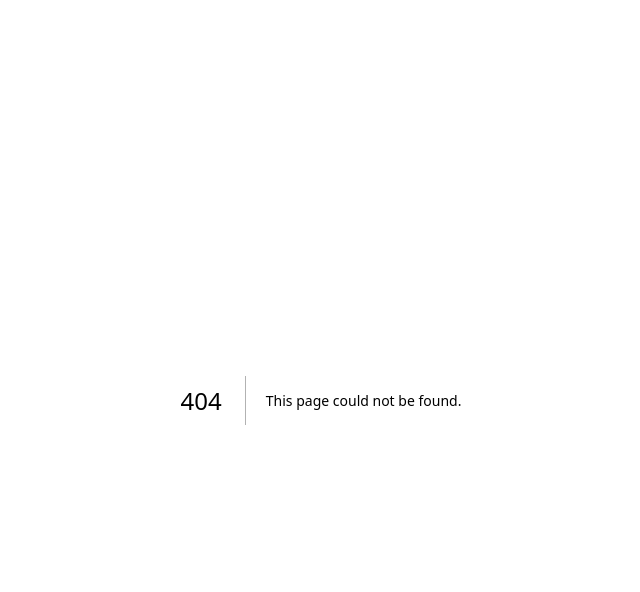
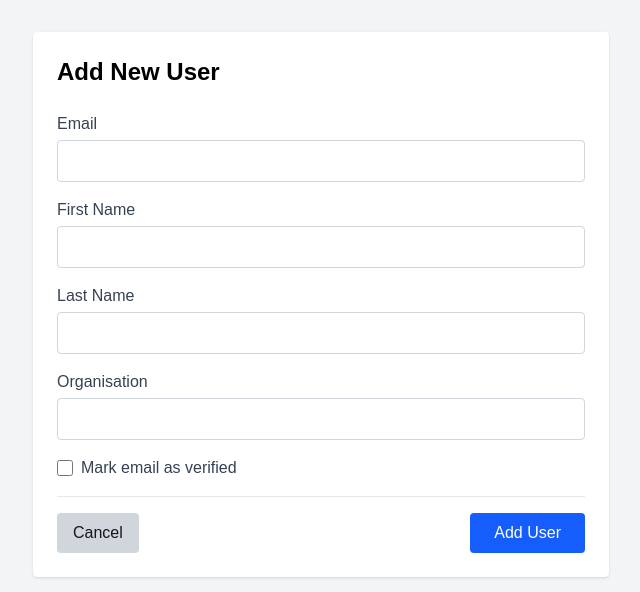
Before and after one commit to emeraldworkshop/eldersong-dashboard, a Next.js app: page /addUser in a window 1280 px wide. Before the commit this address had no page. Shown: the top 592 px of the page, without its empty margins (319-959 px from the left). Built offline with nearby package versions, Linux system fonts and the light colour scheme; no server answers.

Commit message:
added ui to add a new user and completed the fucntionlutyt to create a user

```diff
--- a/src/app/addNewUser/page.tsx
+++ /dev/null
@@ -1,7 +0,0 @@
-import React from 'react'
-
-export default function page() {
-    return (
-        <div>Add new users here</div>
-    )
-}
--- /dev/null
+++ b/src/app/addUser/page.tsx
@@ -0,0 +1,146 @@
+'use client';
+
+import React, { useState } from 'react';
+import { useRouter } from 'next/navigation';
+import { addNewUser } from '@/utils/user';
+
+export default function AddNewUserPage() {
+    const router = useRouter();
+
+    // Form state
+    const [email, setEmail] = useState('');
+    const [firstName, setFirstName] = useState('');
+    const [lastName, setLastName] = useState('');
+    const [organisation, setOrganisation] = useState('');
+    const [emailVerified, setEmailVerified] = useState(false);
+
+    // UI state
+    const [saving, setSaving] = useState(false);
+    const [error, setError] = useState<string | null>(null);
+
+    const handleSubmit = async (e: React.FormEvent) => {
+        e.preventDefault();
+        setError(null);
+        setSaving(true);
+
+        try {
+            const newUser = await addNewUser({
+                email: email,
+                fname: firstName,
+                lname: lastName,
+                org: organisation,
+                email_confirm: emailVerified, // or false if unverified
+            });
+            alert('User added with ID: ' + newUser.id);
+            router.back();
+        } catch (error) {
+            alert('Add user failed: ' + error);
+        } finally {
+            setSaving(false);
+        }
+    };
+
+    return (
+        <main className="min-h-screen bg-gray-100 p-8">
+            <div className="max-w-xl mx-auto bg-white shadow rounded p-6">
+                <h1 className="text-black text-2xl font-semibold mb-6">Add New User</h1>
+
+                {error && (
+                    <div className="mb-4 p-3 bg-red-100 text-red-700 rounded">{error}</div>
+                )}
+
+                <form onSubmit={handleSubmit} className="space-y-4">
+                    {/* Email */}
+                    <div>
+                        <label htmlFor="email" className="block mb-1 font-medium text-gray-700">
+                            Email
+                        </label>
+                        <input
+                            id="email"
+                            type="email"
+                            value={email}
+                            onChange={(e) => setEmail(e.target.value)}
+                            required
+                            className="w-full border border-gray-300 rounded px-3 py-2 text-gray-800 focus:outline-none focus:ring-2 focus:ring-blue-500"
+                        />
+                    </div>
+
+                    {/* First Name */}
+                    <div>
+                        <label htmlFor="firstName" className="block mb-1 font-medium text-gray-700">
+                            First Name
+                        </label>
+                        <input
+                            id="firstName"
+                            type="text"
+                            value={firstName}
+                            onChange={(e) => setFirstName(e.target.value)}
+                            className="w-full border border-gray-300 rounded px-3 py-2 text-gray-800 focus:outline-none focus:ring-2 focus:ring-blue-500"
+                        />
+                    </div>
+
+                    {/* Last Name */}
+                    <div>
+                        <label htmlFor="lastName" className="block mb-1 font-medium text-gray-700">
+                            Last Name
+                        </label>
+                        <input
+                            id="lastName"
+                            type="text"
+                            value={lastName}
+                            onChange={(e) => setLastName(e.target.value)}
+                            className="w-full border border-gray-300 rounded px-3 py-2 text-gray-800 focus:outline-none focus:ring-2 focus:ring-blue-500"
+                        />
+                    </div>
+
+                    {/* Organisation */}
+                    <div>
+                        <label htmlFor="organisation" className="block mb-1 font-medium text-gray-700">
+                            Organisation
+                        </label>
+                        <input
+                            id="organisation"
+                            type="text"
+                            value={organisation}
+                            onChange={(e) => setOrganisation(e.target.value)}
+                            className="w-full border border-gray-300 rounded px-3 py-2 text-gray-800 focus:outline-none focus:ring-2 focus:ring-blue-500"
+                        />
+                    </div>
+
+                    {/* Email Verified Checkbox */}
+                    <div className="flex items-center space-x-2">
+                        <input
+                            id="emailVerified"
+                            type="checkbox"
+                            checked={emailVerified}
+                            onChange={() => setEmailVerified(!emailVerified)}
+                            className="w-4 h-4 text-blue-600 border-gray-300 rounded focus:ring-blue-500"
+                        />
+                        <label htmlFor="emailVerified" className="text-gray-700 select-none">
+                            Mark email as verified
+                        </label>
+                    </div>
+
+                    {/* Buttons */}
+                    <div className="flex justify-between items-center pt-4 border-t border-gray-200">
+                        <button
+                            type="button"
+                            disabled={saving}
+                            onClick={() => router.push('/users')}
+                            className="px-4 py-2 rounded bg-gray-300 hover:bg-gray-400 transition disabled:opacity-50"
+                        >
+                            Cancel
+                        </button>
+                        <button
+                            type="submit"
+                            disabled={saving}
+                            className="px-6 py-2 rounded bg-blue-600 text-white hover:bg-blue-700 transition disabled:opacity-50"
+                        >
+                            {saving ? 'Adding...' : 'Add User'}
+                        </button>
+                    </div>
+                </form>
+            </div>
+        </main>
+    );
+}
--- a/src/app/users/page.tsx
+++ b/src/app/users/page.tsx
@@ -55,7 +55,16 @@ export default function UsersPage() {
     return (
         <main className="min-h-screen bg-white p-8">
             <section className="max-w-6xl mx-auto">
-                <h1 className="text-4xl font-extrabold mb-8 text-gray-900">All Users</h1>
+                <div className=" mx-auto flex flex-col md:flex-row justify-between items-center border-b pb-4 mb-6">
+                    <h1 className="text-3xl font-bold text-gray-800">All Users</h1>
+                    <button
+                        onClick={() => router.push('/addUser')}
+                        type="button"
+                        className="mt-4 md:mt-0 bg-blue-600 text-white px-5 py-2 rounded-md text-sm font-medium hover:bg-blue-700 transition"
+                    >
+                        ➕ Add New User
+                    </button>
+                </div>
 
                 <div className="overflow-x-auto rounded-lg border border-gray-200 shadow-sm">
                     <table className="min-w-full divide-y divide-gray-200 bg-gray-50">
--- a/src/utils/user.ts
+++ b/src/utils/user.ts
@@ -17,27 +17,34 @@ export const fetchUserById = async (id: any) => {
  * Create a new user with email and random temp password (secure)
  * You can send password reset link for password setup later
  */
-export async function createUserWithEmail(
-  email: string,
-  metadata: Record<string, any> = {}
-) {
-  // Generate a random temporary password if you want (can also leave blank => user uses magic link)
+export async function addNewUser({ email, fname, lname, org, email_confirm = false }:{email: string, fname: string, lname: string, org: string, email_confirm?: boolean}) {
+  // You may want to generate a temporary random password (or let user use magic login)
   const tempPassword = crypto.randomUUID().replace(/-/g, '').slice(0, 16);
 
   const { data, error } = await supabaseAdmin.auth.admin.createUser({
     email,
     password: tempPassword,
-    email_confirm: true, // email confirmed, or false if you want user to confirm email
-    user_metadata: metadata,
+    email_confirm,
+    user_metadata: {
+      fname,
+      lname,
+      org,
+    },
   });
 
   if (error) {
-    console.error('createUserWithEmail error:', error);
-    throw error;
+    throw new Error(error.message);
   }
 
-  return { user: data.user, tempPassword };
+  // Optionally generate password recovery link:
+  await supabaseAdmin.auth.admin.generateLink({
+    type: 'recovery',
+    email,
+  });
+
+  return data.user;
 }
+
 
 /**
  * Update a user's profile info and/or email
```
